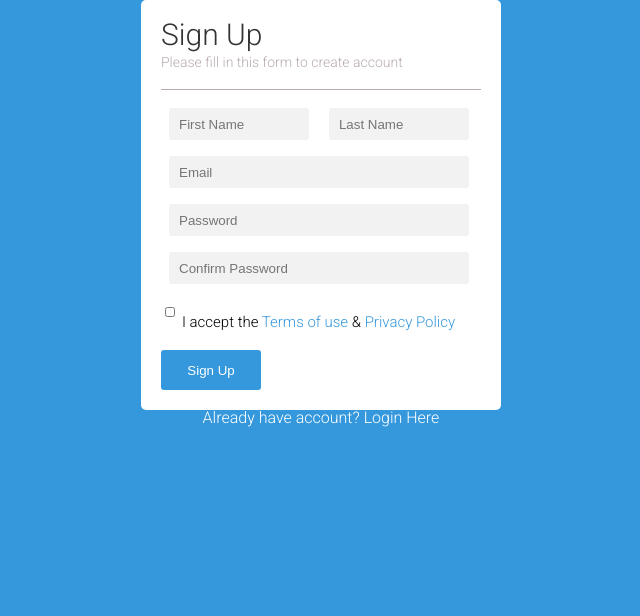
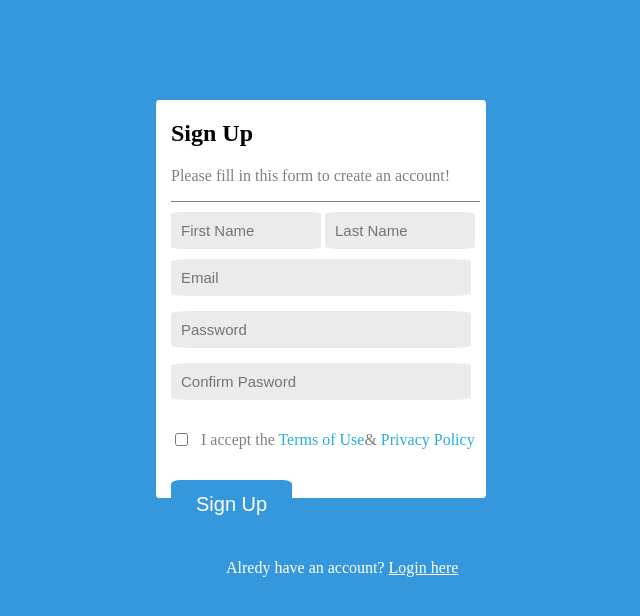
Before and after one commit to byttygeli/lecture-5, a plain HTML site: page index.html in a window 1280 px wide. Shown: the whole page, without its empty margins (319-959 px from the left). Drawn offline with Linux system fonts and the light colour scheme.

Commit message:
add code to index.html

```diff
--- a/index.html
+++ b/index.html
@@ -4,7 +4,6 @@
     <meta charset="UTF-8" />
     <meta http-equiv="X-UA-Compatible" content="IE=edge" />
     <meta name="viewport" content="width=device-width, initial-scale=1.0" />
-    <link rel="stylesheet" href="reset.css" />
     <link rel="stylesheet" href="style.css" />
     <link rel="preconnect" href="https://fonts.googleapis.com" />
     <link rel="preconnect" href="https://fonts.gstatic.com" crossorigin />
@@ -15,32 +14,37 @@
     <title>sign up</title>
   </head>
   <body>
-    <div>
-      <h1>Sign Up</h1>
-      <p class="header-secondary-text">
-        Please fill in this form to create account
-      </p>
-      <form action="">
-        <input type="text" placeholder="First Name" class="name" />
-        <input type="text" placeholder="Last Name" class="name" />
-        <br />
-        <input type="email" placeholder="Email" />
-        <br />
-        <input type="password" placeholder="Password" />
-        <br />
-        <input type="password" placeholder="Confirm Password" />
-        <br />
-        <input type="checkbox" placeholder="confirm" class="confirm-checkbox" />
-        <label for="confirm"
-          >I accept the <a href="">Terms of use</a> &
-          <a href="">Privacy Policy</a></label
-        >
-        <br />
+    <section>
+      <div class="container">
+        <div class="signup">
+          <h2>Sign Up</h2>
+          <p class="text-1">Please fill in this form to create an account!</p>
+        </div>
+        <div class="line"></div>
+        <div class="username">
+          <input type="text" id="txt" placeholder="First Name" />
+          <input type="text" id="txt" placeholder="Last Name" />
+        </div>
+        <div class="email">
+          <input type="email" id="email" placeholder="Email" />
+          <input type="password" id="password" placeholder="Password" />
+          <input type="password" id="confirm" placeholder="Confirm Pasword" />
+        </div>
+        <div class="accept">
+          <input type="checkbox" />
+          <div class="text-info">
+            <p class="text-1">
+              I accept the <span>Terms of Use</span>&
+              <span>Privacy Policy</span>
+            </p>
+          </div>
+        </div>
         <button>Sign Up</button>
-      </form>
-    </div>
-    <p class="have-account">
-      Already have account? <a href="login.html" class="link">Login Here</a>
-    </p>
+      </div>
+
+      <div class="Login">
+        <p>Alredy have an account? <a href="index2.html">Login here</a></p>
+      </div>
+    </section>
   </body>
 </html>
--- a/reset.css
+++ /dev/null
@@ -1,43 +0,0 @@
-html, body, div, span, applet, object, iframe,
-h1, h2, h3, h4, h5, h6, p, blockquote, pre,
-a, abbr, acronym, address, big, cite, code,
-del, dfn, em, img, ins, kbd, q, s, samp,
-small, strike, strong, sub, sup, tt, var,
-b, u, i, center,
-dl, dt, dd, ol, ul, li,
-fieldset, form, label, legend,
-table, caption, tbody, tfoot, thead, tr, th, td,
-article, aside, canvas, details, embed,
-figure, figcaption, footer, header, hgroup,
-menu, nav, output, ruby, section, summary,
-time, mark, audio, video {
-	margin: 0;
-	padding: 0;
-	border: 0;
-	font-size: 100%;
-	font: inherit;
-	vertical-align: baseline;
-}
-/* HTML5 display-role reset for older browsers */
-article, aside, details, figcaption, figure,
-footer, header, hgroup, menu, nav, section {
-	display: block;
-}
-body {
-	line-height: 1;
-}
-ol, ul {
-	list-style: none;
-}
-blockquote, q {
-	quotes: none;
-}
-blockquote:before, blockquote:after,
-q:before, q:after {
-	content: '';
-	content: none;
-}
-table {
-	border-collapse: collapse;
-	border-spacing: 0;
-}
--- a/style.css
+++ b/style.css
@@ -1,78 +1,99 @@
+
+
 body {
   background-color: #3598dc;
+  display: flex;
+  align-items: center;
+  justify-content: center;
+  margin-top: 100px;
 }
 
-body {
-  font-family: "Roboto", "sans-serif";
-}
-div {
-  width: 25%;
-  height: 400x;
-  margin: 0 auto;
-  padding: 20px 20px 0px 20px;
+section {
   background-color: white;
-  border-radius: 5px;
+  width: 330px;
+  height: 398px;
+  border-radius: 1%;
 }
 
-h1 {
-  color: #333333;
-  font-size: 30px;
-  margin-bottom: 5px;
+.line{
+  height: 1px;
+  width: 98%;
+  margin: 10px 0;
+  background-color: grey;
 }
-.header-secondary-text {
-  color: #b7abac;
-  font-size: 14px;
-  margin-bottom: 10px;
-  padding-bottom: 20px;
-  border-bottom: solid #b7abac 1px;
+
+#txt {
+  width: 130px;
+  font-size: 15px;
+}
+.container {
+  padding-left: 15px;
+}
+
+#email {
+  margin-bottom: 15px;
+  font-size: 15px;
+}
+
+#password {
+  margin-bottom: 15px;
+  font-size: 15px;
+}
+
+#confirm{
+  font-size: 15px;
 }
 
 input {
-  width: 90%;
-  height: 30px;
+  padding: 10px;
+  background-color: rgb(235, 235, 235);
   border: none;
-  border-radius: 3px;
-  padding-left: 10px;
-  background-color: #f2f2f2;
+  border-radius: 7%;
 }
 
-input:not(.confirm-checkbox) {
-  margin: 8px;
+.email {
+  margin-top: 10px;
+  margin-bottom: 15px;
+  display: flex;
+  flex-direction: column;
+  max-width: 300px;
+}
+.accept {
+  display: flex;
+  align-items: center;
+
 }
 
-.name {
-  width: 40%;
+.accept:last-child{
+  margin-left: 10px;
 }
 
-.confirm-checkbox {
-  width: 10px;
-  margin-top: 5px;
+span {
+  color: rgb(37, 175, 221);
 }
 
-label {
-  font-size: 15px;
+button {
+  padding: 13px 25px;
+  background-color: #3598dc;
+  border: none;
+  border-radius: 8%;
+  color: white;
+  margin-top: 15px;
+  font-size: 20px;
 }
-button {
-  width: 100px;
-  height: 40px;
-  margin-bottom: 20px;
-  margin-top: 20px;
-  border-radius: 3px;
-  border: none;
-  color: white;
-  background-color: #3598dc;
-}
-.have-account {
-  color: white;
-  text-align: center;
+.Login {
+  margin: 30px 0 0 70px;
+  color:white;
 }
 
-a:not(.link) {
-  text-decoration: none;
-  color: #3598dc;
+a {
+  color:white;
 }
 
-.link {
-  color: white;
-  text-decoration: none;
+.text-info{
+  margin-left: 10px;
 }
+
+.text-1{
+  color: grey;
+}
```
